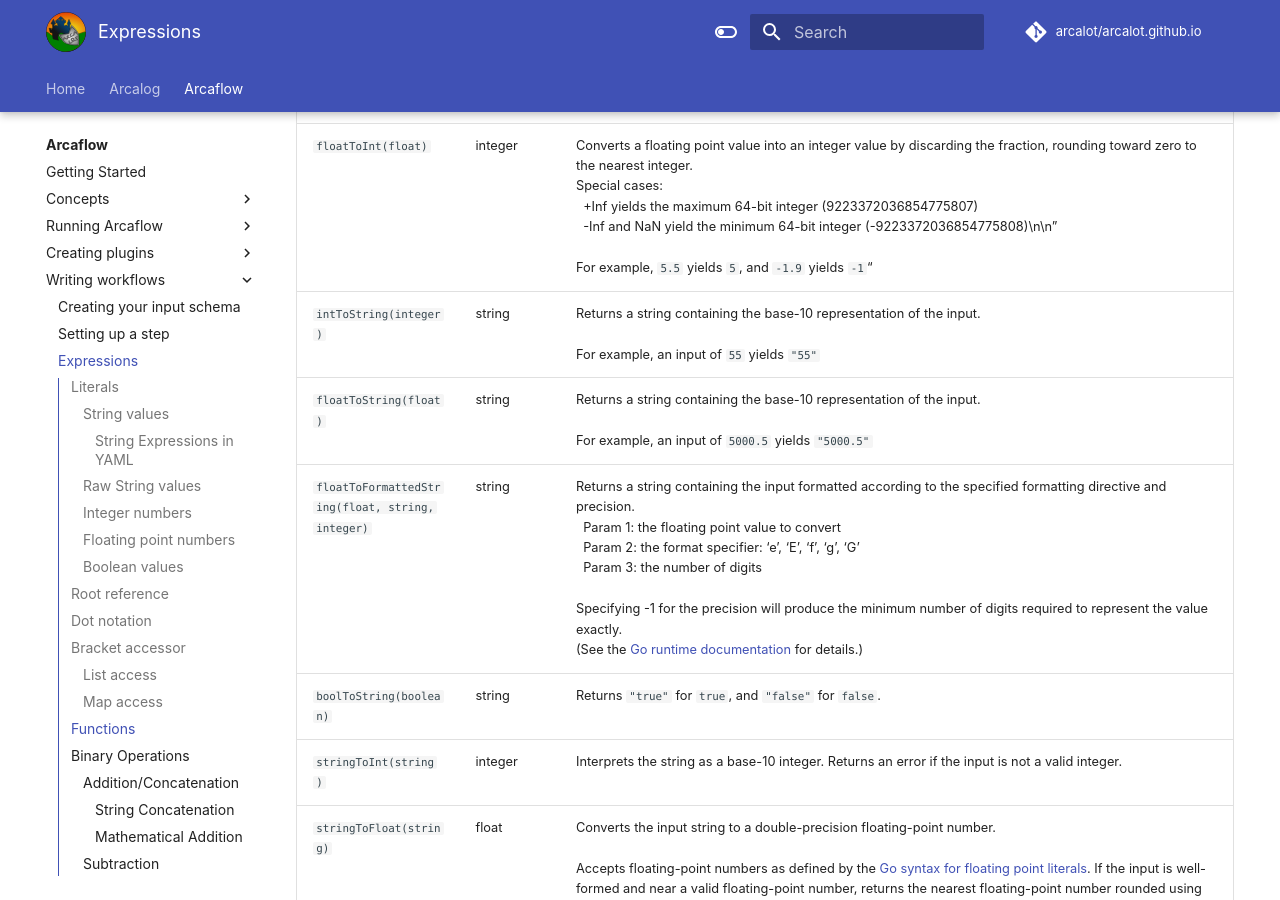
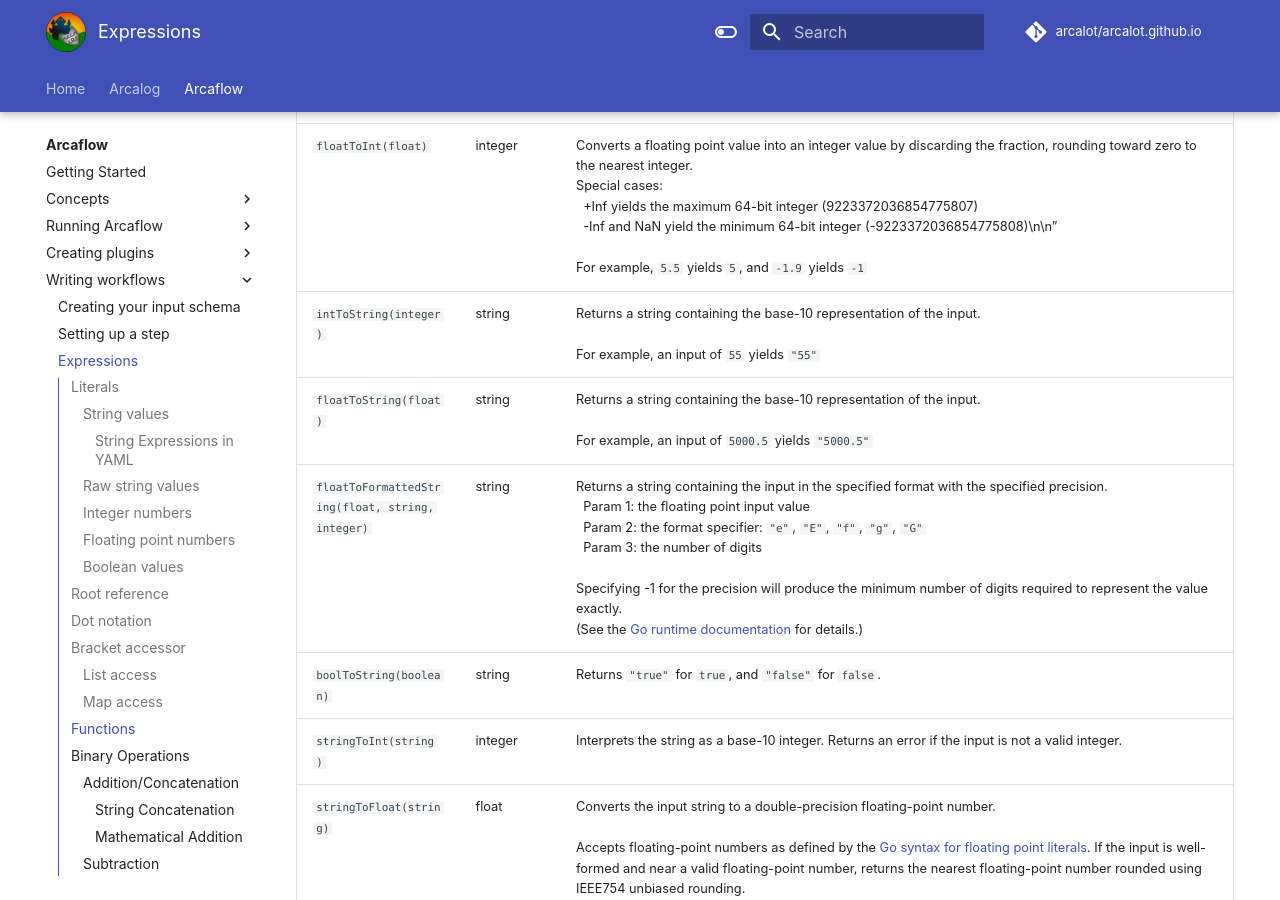
Before and after one commit to arcalot/arcalot.github.io, an MkDocs documentation site: the page built from docs/arcaflow/workflows/expressions.md, in a window 1280 px wide and 900 px high, scrolled down 5522 px. Built offline with MkDocs 1.6.1 and Material for MkDocs 9.7.7, drawn with Linux system fonts in a browser that asks for light colours; comment, search, counter and statistics services are not loaded; some of the changed text lies outside the part shown.

Commit message:
More review feedback

```diff
--- a/docs/arcaflow/workflows/expressions.md
+++ b/docs/arcaflow/workflows/expressions.md
@@ -239,24 +239,24 @@
 
 Functions:
 
-| function definition                              | return type  | description                                                                                                                                                                                                                                                                                                                                                                                                                                                                                                    |
-|--------------------------------------------------|--------------|----------------------------------------------------------------------------------------------------------------------------------------------------------------------------------------------------------------------------------------------------------------------------------------------------------------------------------------------------------------------------------------------------------------------------------------------------------------------------------------------------------------|
-| `intToFloat(integer)`                            | float        | Converts an integer value into the equivalent floating point value.                                                                                                                                                                                                                                                                                                                                                                                                                                            |
-| `floatToInt(float)`                              | integer      | Converts a floating point value into an integer value by discarding the fraction, rounding toward zero to the nearest integer.<br>Special cases:<br>&nbsp; +Inf yields the maximum 64-bit integer (9223372036854775807)<br>&nbsp; -Inf and NaN yield the minimum 64-bit integer (-9223372036854775808)\n\n"<br><br>For example, `5.5` yields `5`, and `-1.9` yields `-1`"                                                                                                                                      |
-| `intToString(integer)`                           | string       | Returns a string containing the base-10 representation of the input.<br><br>For example, an input of `55` yields `"55"`                                                                                                                                                                                                                                                                                                                                                                                        |
-| `floatToString(float)`                           | string       | Returns a string containing the base-10 representation of the input.<br><br>For example, an input of `5000.5` yields `"5000.5"`                                                                                                                                                                                                                                                                                                                                                                                |
-| `floatToFormattedString(float, string, integer)` | string       | Returns a string containing the input formatted according to the specified formatting directive and precision.<br>&nbsp; Param 1: the floating point value to convert<br>&nbsp; Param 2: the format specifier: 'e', 'E', 'f', 'g', 'G'<br>&nbsp; Param 3: the number of digits<br><br>Specifying -1 for the precision will produce the minimum number of digits required to represent the value exactly.<br>(See the [Go runtime documentation](https://pkg.go.dev/strconv@go1.22.0#FormatFloat) for details.) |
-| `boolToString(boolean)`                          | string       | Returns `"true"` for `true`, and `"false"` for `false`.                                                                                                                                                                                                                                                                                                                                                                                                                                                        |
-| `stringToInt(string)`                            | integer      | Interprets the string as a base-10 integer. Returns an error if the input is not a valid integer.                                                                                                                                                                                                                                                                                                                                                                                                              |
-| `stringToFloat(string)`                          | float        | Converts the input string to a double-precision floating-point number.<br><br>Accepts floating-point numbers as defined by the [Go syntax for floating point literals](https://go.dev/ref/spec#Floating-point_literals).  If the input is well-formed and near a valid floating-point number, returns the nearest floating-point number rounded using IEEE754 unbiased rounding.<br>Returns an error when an invalid input is received.                                                                        |
-| `stringToBool(string)`                           | boolean      | Interprets the input as a boolean.<br>Accepts `"1"`, `"t"`, and `"true"` as `true` and `"0"`, `"f"`, and `"false"` as `false` (case is not significant).<br>Returns an error for any other input.                                                                                                                                                                                                                                                                                                              |
-| `ceil(float)`                                    | float        | Returns the least integer value greater than or equal to the input.<br><br>For example `ceil(1.5)` yields `2.0`, and `ceil(-1.5)` yields `-1.0`<br>Special cases are:<br>&nbsp; ceil(±0.0) = ±0.0<br>&nbsp; ceil(±Inf) = ±Inf<br>&nbsp; ceil(NaN) = NaN                                                                                                                                                                                                                                                        |
-| `floor(float)`                                   | float        | Returns the greatest integer value less than or equal to the input.<br><br>For example `floor(1.5)` yields `1.0`, and `floor(-1.5)` yields `-2.0`<br>Special cases are:<br>&nbsp; floor(±0.0) = ±0.0<br>&nbsp; floor(±Inf) = ±Inf<br>&nbsp; floor(NaN) = NaN                                                                                                                                                                                                                                                   |
-| `round(float)`                                   | float        | Returns the nearest integer to the input, rounding half away from zero.<br><br>For example `round(1.5)` yields `2.0`, and `round(-1.5)` yields `-2.0`<br>Special cases are:<br>&nbsp; round(±0.0) = ±0.0<br>&nbsp; round(±Inf) = ±Inf<br>&nbsp; round(NaN) = NaN                                                                                                                                                                                                                                               |
-| `abs(float)`                                     | float        | Returns the absolute value of the input.<br>Special cases are:<br>&nbsp; abs(±Inf) = +Inf<br>&nbsp; abs(NaN) = NaN                                                                                                                                                                                                                                                                                                                                                                                             |
-| `toLower(string)`                                | string       | Returns the input with Unicode letters mapped to their lower case.                                                                                                                                                                                                                                                                                                                                                                                                                                             |
-| `toUpper(string)`                                | string       | Returns the input with Unicode letters mapped to their upper case.                                                                                                                                                                                                                                                                                                                                                                                                                                             |
-| `splitString(string, string)`                    | list[string] | Returns a list of the substrings which appear between instances of the specified separator; the separator instances are not included in the resulting list elements; adjacent occurrences of separator instances as well as instances appearing at the beginning or ending of the input will produce empty string list elements.<br>&nbsp; Param 1: The string to split.<br>&nbsp; Param 2: The separator.                                                                                                     |
+| function definition                              | return type  | description                                                                                                                                                                                                                                                                                                                                                                                                                                                                                      |
+|--------------------------------------------------|--------------|--------------------------------------------------------------------------------------------------------------------------------------------------------------------------------------------------------------------------------------------------------------------------------------------------------------------------------------------------------------------------------------------------------------------------------------------------------------------------------------------------|
+| `intToFloat(integer)`                            | float        | Converts an integer value into the equivalent floating point value.                                                                                                                                                                                                                                                                                                                                                                                                                              |
+| `floatToInt(float)`                              | integer      | Converts a floating point value into an integer value by discarding the fraction, rounding toward zero to the nearest integer.<br>Special cases:<br>&nbsp; +Inf yields the maximum 64-bit integer (9223372036854775807)<br>&nbsp; -Inf and NaN yield the minimum 64-bit integer (-9223372036854775808)\n\n"<br><br>For example, `5.5` yields `5`, and `-1.9` yields `-1`                                                                                                                         |
+| `intToString(integer)`                           | string       | Returns a string containing the base-10 representation of the input.<br><br>For example, an input of `55` yields `"55"`                                                                                                                                                                                                                                                                                                                                                                          |
+| `floatToString(float)`                           | string       | Returns a string containing the base-10 representation of the input.<br><br>For example, an input of `5000.5` yields `"5000.5"`                                                                                                                                                                                                                                                                                                                                                                  |
+| `floatToFormattedString(float, string, integer)` | string       | Returns a string containing the input in the specified format with the specified precision.<br>&nbsp; Param 1: the floating point input value<br>&nbsp; Param 2: the format specifier: `"e"`, `"E"`, `"f"`, `"g"`, `"G"`<br>&nbsp; Param 3: the number of digits<br><br>Specifying -1 for the precision will produce the minimum number of digits required to represent the value exactly.<br>(See the [Go runtime documentation](https://pkg.go.dev/strconv@go1.22.0#FormatFloat) for details.) |
+| `boolToString(boolean)`                          | string       | Returns `"true"` for `true`, and `"false"` for `false`.                                                                                                                                                                                                                                                                                                                                                                                                                                          |
+| `stringToInt(string)`                            | integer      | Interprets the string as a base-10 integer. Returns an error if the input is not a valid integer.                                                                                                                                                                                                                                                                                                                                                                                                |
+| `stringToFloat(string)`                          | float        | Converts the input string to a double-precision floating-point number.<br><br>Accepts floating-point numbers as defined by the [Go syntax for floating point literals](https://go.dev/ref/spec#Floating-point_literals).  If the input is well-formed and near a valid floating-point number, returns the nearest floating-point number rounded using IEEE754 unbiased rounding.<br>Returns an error when an invalid input is received.                                                          |
+| `stringToBool(string)`                           | boolean      | Interprets the input as a boolean.<br>Accepts `"1"`, `"t"`, and `"true"` as `true` and `"0"`, `"f"`, and `"false"` as `false` (case is not significant).<br>Returns an error for any other input.                                                                                                                                                                                                                                                                                                |
+| `ceil(float)`                                    | float        | Returns the least integer value greater than or equal to the input.<br><br>For example `ceil(1.5)` yields `2.0`, and `ceil(-1.5)` yields `-1.0`<br>Special cases are:<br>&nbsp; ceil(±0.0) = ±0.0<br>&nbsp; ceil(±Inf) = ±Inf<br>&nbsp; ceil(NaN) = NaN                                                                                                                                                                                                                                          |
+| `floor(float)`                                   | float        | Returns the greatest integer value less than or equal to the input.<br><br>For example `floor(1.5)` yields `1.0`, and `floor(-1.5)` yields `-2.0`<br>Special cases are:<br>&nbsp; floor(±0.0) = ±0.0<br>&nbsp; floor(±Inf) = ±Inf<br>&nbsp; floor(NaN) = NaN                                                                                                                                                                                                                                     |
+| `round(float)`                                   | float        | Returns the nearest integer to the input, rounding half away from zero.<br><br>For example `round(1.5)` yields `2.0`, and `round(-1.5)` yields `-2.0`<br>Special cases are:<br>&nbsp; round(±0.0) = ±0.0<br>&nbsp; round(±Inf) = ±Inf<br>&nbsp; round(NaN) = NaN                                                                                                                                                                                                                                 |
+| `abs(float)`                                     | float        | Returns the absolute value of the input.<br>Special cases are:<br>&nbsp; abs(±Inf) = +Inf<br>&nbsp; abs(NaN) = NaN                                                                                                                                                                                                                                                                                                                                                                               |
+| `toLower(string)`                                | string       | Returns the input with Unicode letters mapped to their lower case.                                                                                                                                                                                                                                                                                                                                                                                                                               |
+| `toUpper(string)`                                | string       | Returns the input with Unicode letters mapped to their upper case.                                                                                                                                                                                                                                                                                                                                                                                                                               |
+| `splitString(string, string)`                    | list[string] | Returns a list of the substrings which appear between instances of the specified separator; the separator instances are not included in the resulting list elements; adjacent occurrences of separator instances as well as instances appearing at the beginning or ending of the input will produce empty string list elements.<br>&nbsp; Param 1: The string to split.<br>&nbsp; Param 2: The separator.                                                                                       |
 
 A function is used in an expression by referencing its name followed by a comma-separated list of zero or more argument
 expressions enclosed in parentheses.
@@ -474,7 +474,7 @@
 
 ## Other information
 
-More information on the expression language is available in the [development guide](/docs/arcaflow/contributing/expressions.md).
+More information on the expression language is available in the [development guide](../contributing/expressions.md).
 
 ## Examples
 
```
Also changed, not shown: other parts of docs/arcaflow/workflows/expressions.md (+2 -2 lines).
